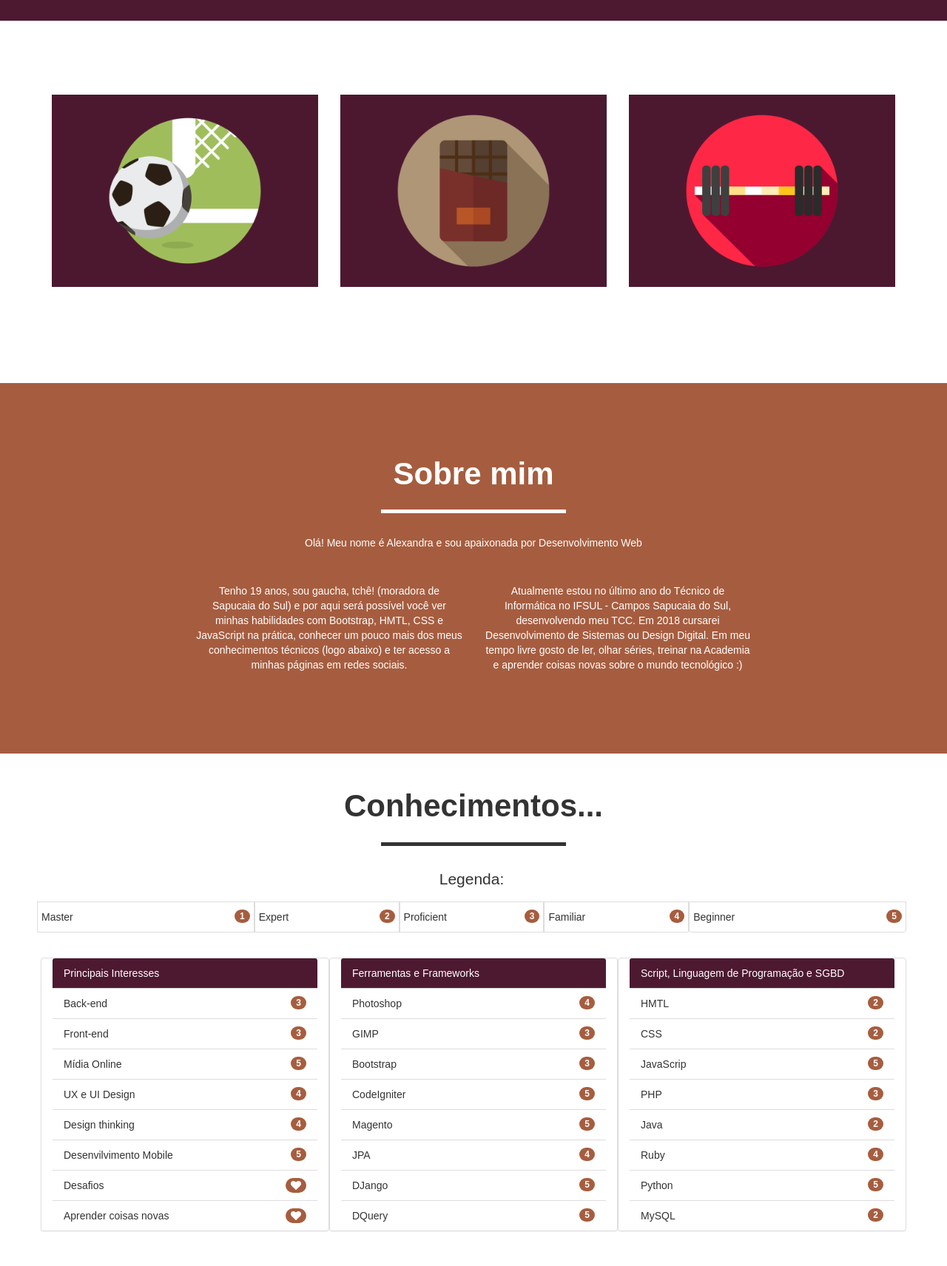
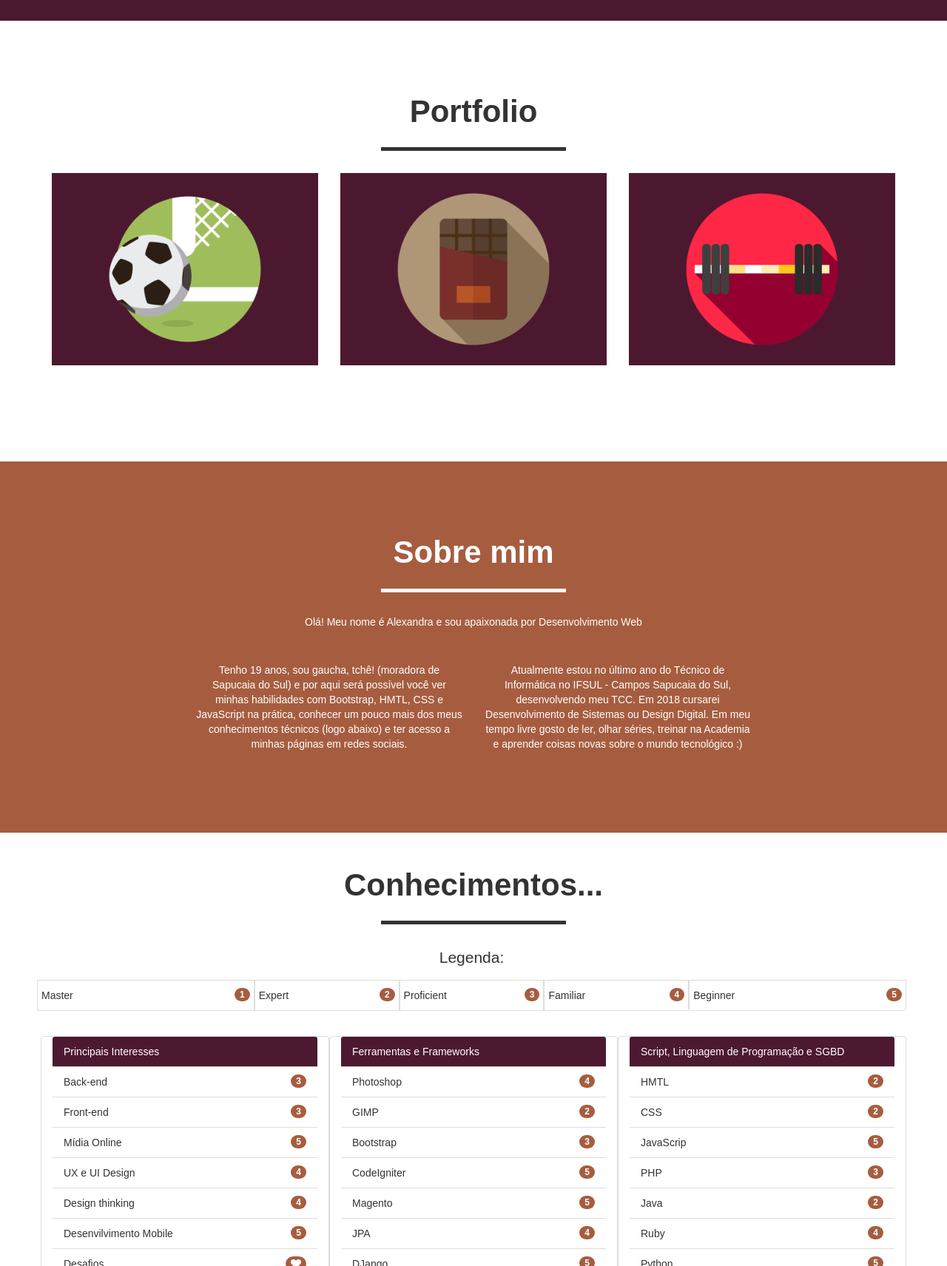
Before and after one commit to Ale-Rabbit/Ale-Rabbit.github.io, a plain HTML site: page index.html in a window 1280 px wide. Shown: the part 700-2412 px from the top of the page at 74% size. Drawn offline with Linux system fonts and the light colour scheme; a web font is replaced by a local one.

Commit message:
Update index.html

```diff
--- a/index.html
+++ b/index.html
@@ -91,8 +91,14 @@
     <section id="portfolio">
         <div class="container">
 
+	   <div class="row">
+                <div class="col-lg-12 text-center">
+                    <h2>Portfolio</h2>
+                    <hr class="space">
+                </div>
+            </div>
+
             <div class="row">
-
                 <!-- Confraria da Bola-->
                 <div class="col-sm-4 portfolio-item">
                     <a href="#portfolioModal1" class="portfolio-link" data-toggle="modal">
@@ -231,7 +237,7 @@
 
                 <ul class="list-group">
                     <li class="list-group-item">Photoshop<span class="badge">4</span></li>
-                    <li class="list-group-item">GIMP<span class="badge">3</span></li>
+                    <li class="list-group-item">GIMP<span class="badge">2</span></li>
                     <li class="list-group-item">Bootstrap<span class="badge">3</span></li>
                     <li class="list-group-item">CodeIgniter<span class="badge">5</span></li>
                     <li class="list-group-item">Magento<span class="badge">5</span></li>
@@ -374,13 +380,13 @@
                             <h2> Trufas da Coelha</h2>
                             <hr class="space">
                                 <img src="img/portfolio/chocolate-trufas.png" class="img-responsive img-centered" alt="">
-                                <p>Lorem ipsum dolor sit amet, consectetur adipiscing elit. Donec porttitor ex at elit dignissim, vel finibus ante imperdiet. Aliquam in nunc nunc. Aliquam dui lorem, laoreet blandit tellus vel, malesuada auctor justoo. Maecenas molestie nulla neque, cursus tortor tristique et. Nam at porttitor lectus. In vitae est finibus, bibendum arcu inn. </p>
+                                <p>Quando eu tinha uns 14 anos abri meu primeiro negócio: vender trufas feitas por mim mesma. Gosto muito de fazer trufas e sobremesas, então este será meu futuro Web site, para caso algum dia eu volte a faze-los. Será um site informátivo de promoções, valores e encomendas. Para as encomendas será feito um cadastro de clientes. </p>
                                 <ul class="list-inline item-details">
                                     <li>Cliente:
                                         <strong>Trufas da Coelha</strong>
                                     </li>
                                     <li>Data:
-                                        <strong>Julho 2017</strong>
+                                        <strong>Agosto 2017</strong>
                                     </li>
                                     <li>Serviço:
                                         <strong>Web Development</strong>
```
